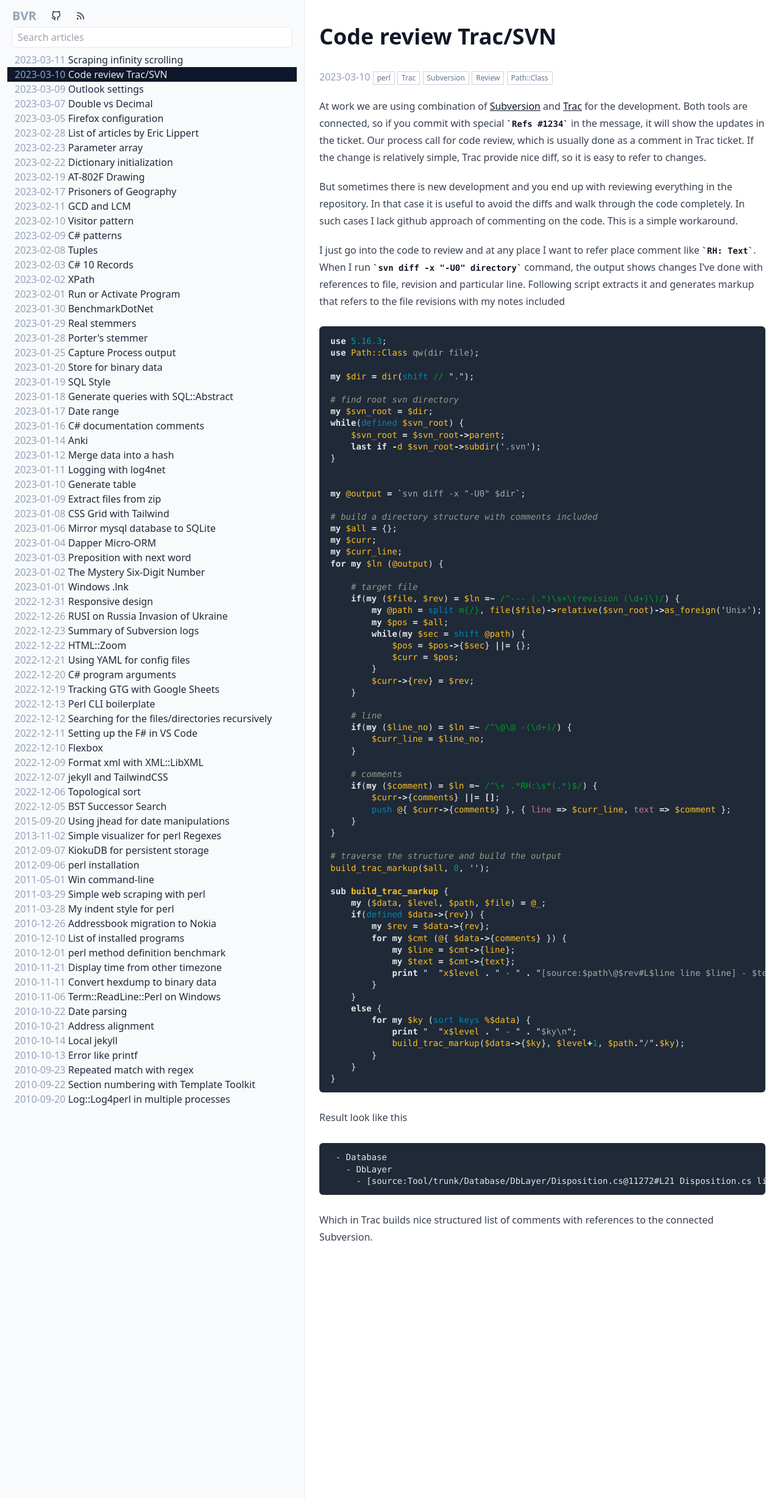
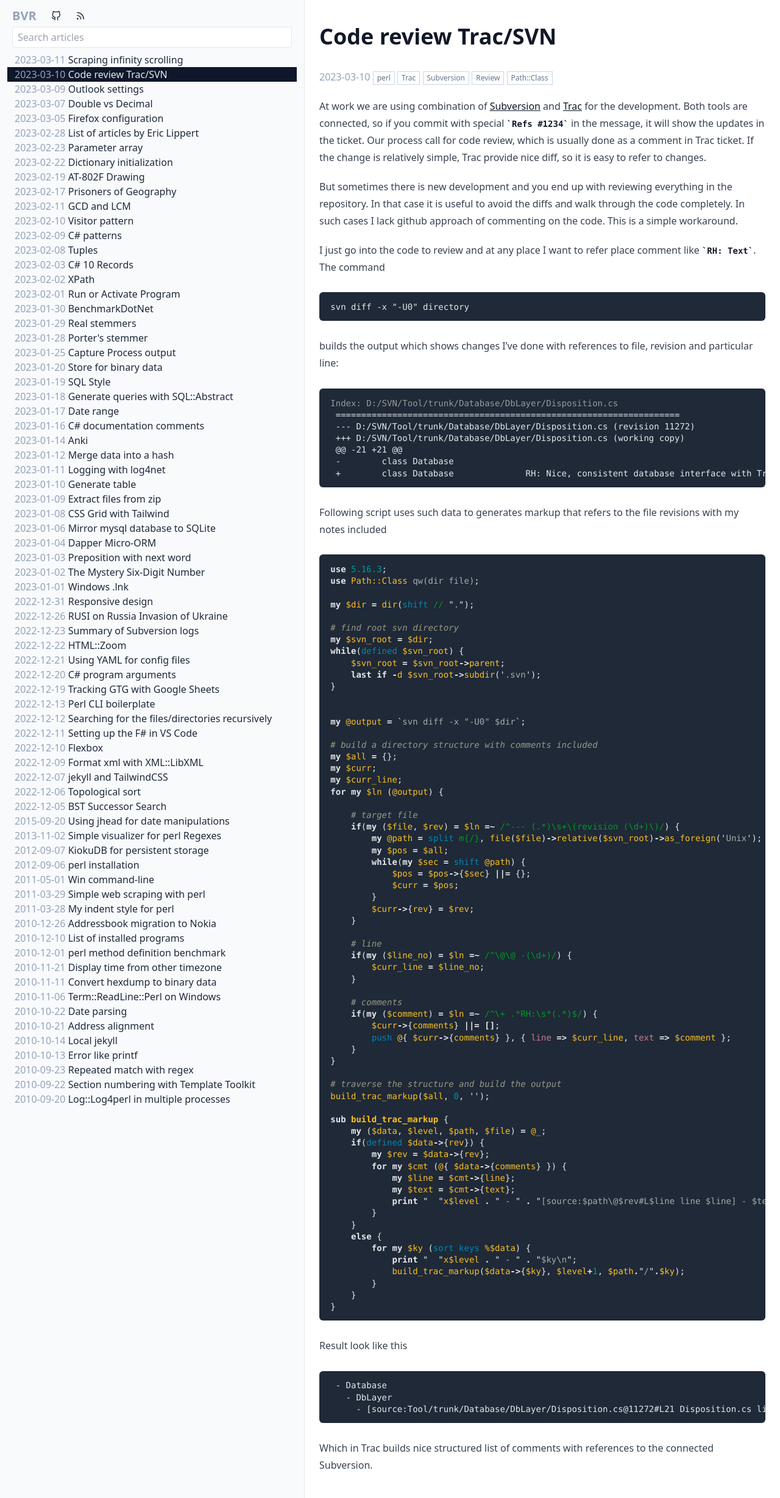
Before and after one commit to bvr/bvr.github.io, a Jekyll site: the page built from _posts/2023-03-10-code-review.md, in a window 1280 px wide. Shown: the whole page at 61% size. Built offline with Jekyll 4.4.1, drawn with Linux system fonts in a browser that asks for light colours.

Commit message:
Added diff example

````diff
--- a/_posts/2023-03-10-code-review.md
+++ b/_posts/2023-03-10-code-review.md
@@ -13,7 +13,23 @@ At work we are using combination of [Subversion][2] and [Trac][1] for the develo
 
 But sometimes there is new development and you end up with reviewing everything in the repository.  In that case it is useful to avoid the diffs and walk through the code completely. In such cases I lack github approach of commenting on the code. This is a simple workaround.
 
-I just go into the code to review and at any place I want to refer place comment like `RH: Text`. When I run `svn diff -x "-U0" directory` command, the output shows changes I've done with references to file, revision and particular line. Following script extracts it and generates markup that refers to the file revisions with my notes included
+I just go into the code to review and at any place I want to refer place comment like `RH: Text`. The command
+
+    svn diff -x "-U0" directory
+
+builds the output which shows changes I've done with references to file, revision and particular line:
+
+```diff
+Index: D:/SVN/Tool/trunk/Database/DbLayer/Disposition.cs
+ ===================================================================
+ --- D:/SVN/Tool/trunk/Database/DbLayer/Disposition.cs (revision 11272)
+ +++ D:/SVN/Tool/trunk/Database/DbLayer/Disposition.cs (working copy)
+ @@ -21 +21 @@
+ -        class Database
+ +        class Database              RH: Nice, consistent database interface with TraceDb
+```
+
+Following script uses such data to generates markup that refers to the file revisions with my notes included
 
 ```perl
 use 5.16.3;
@@ -87,7 +103,7 @@ Result look like this
 ```
  - Database
    - DbLayer
-     - [source:Tool/trunk/Database/DbLayer/Disposition.cs@11272#L21 Disposition.cs line 21] - Nice, consistent database interface with TraceDb]
+     - [source:Tool/trunk/Database/DbLayer/Disposition.cs@11272#L21 Disposition.cs line 21] - Nice, consistent database interface with TraceDb
 ```
 
 Which in Trac builds nice structured list of comments with references to the connected Subversion.
````
